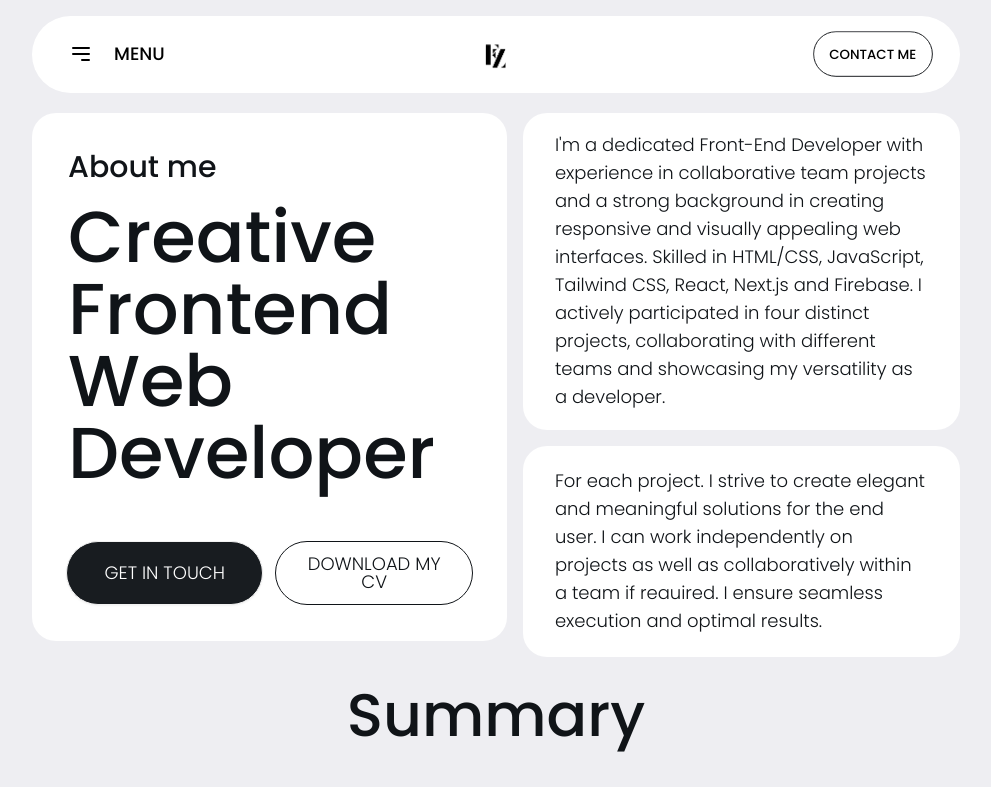
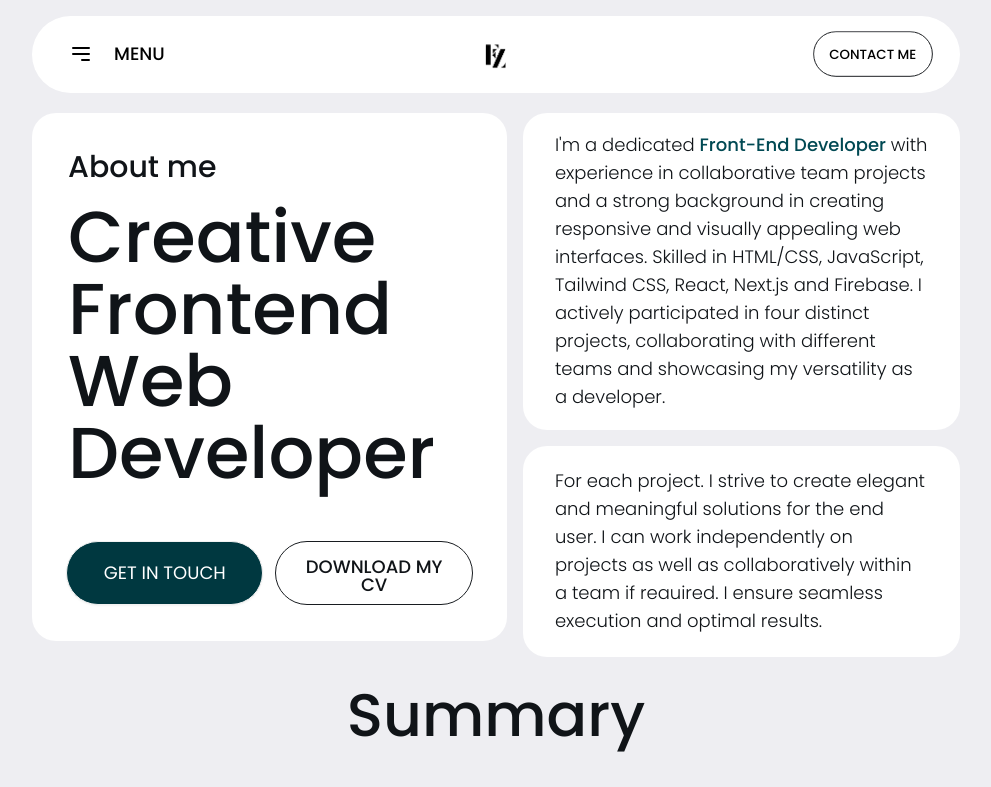
Before and after one commit to farouk26/new-portfolio, a Next.js app: page /about in a window 1280 px wide. Shown: the top 787 px of the page, without its empty margins (144-1135 px from the left). Built offline with nearby package versions, Linux system fonts and the light colour scheme; grey boxes are pictures that could not be loaded.

Commit message:
style(buttons): add hover effects to buttons in about page and contact page
added hover effects to buttons in about page and contact page , i also made the button components
more dynamic and reusable

fix #27

```diff
--- a/src/components/Buttons/ColorfulButton.jsx
+++ b/src/components/Buttons/ColorfulButton.jsx
@@ -8,7 +8,7 @@ function ColorfulButton({
   fontSize,
 }) {
   return (
-    <div
+    <button
       className={`button bg-midnight-teal btn ${btnSize} ${widthClasses} rounded-full overflow-hidden flex items-center justify-center cursor-pointer relative`}
     >
       <span
@@ -17,11 +17,11 @@ function ColorfulButton({
         {mainText}
       </span>
       <span
-        className={`text-white-200 font-[400] ${fontSize} uppercase additional-text`}
+        className={`text-white-200 font-[400] ${fontSize} uppercase additional-text w-full`}
       >
         {secondText}
       </span>
-    </div>
+    </button>
   )
 }
 
--- a/src/components/Buttons/TransparentButton.jsx
+++ b/src/components/Buttons/TransparentButton.jsx
@@ -1,11 +1,11 @@
 import React from "react"
 
-function TransparentButton({ mainText, secondText, widthClasses }) {
+function TransparentButton({ mainText, secondText, widthClasses, btnSize }) {
   return (
     <button
-      class={`btn_transparent font-[500] btn  relative overflow-hidden cursor-pointer ${widthClasses} bg-transparent hover:bg-transparent btn-outline border-dark-200 hover:border-dark-200 text-dark-100 hover:text-dark-100 rounded-full uppercase`}
+      class={`btn_transparent font-[500] btn ${btnSize} relative overflow-hidden cursor-pointer ${widthClasses} bg-transparent hover:bg-transparent btn-outline border-dark-200 hover:border-dark-200 text-dark-100 hover:text-dark-100 rounded-full uppercase`}
     >
-      <span class="btn__top p-4">{mainText}</span>
+      <span class="btn__top py-4 w-full">{mainText}</span>
       <span class="btn__bottom absolute w-full left-0 bottom-[100%] flex justify-center items-center h-full">
         {secondText}
       </span>
--- a/src/components/Cards/EducationCard.jsx
+++ b/src/components/Cards/EducationCard.jsx
@@ -6,7 +6,7 @@ function EducationCard({ occupation, organization, major, period }) {
     <div className="xl:h-[18rem] 2xl:h-[19rem] 3xl:h-[17rem] min-h-fit w-full bg-white-200 rounded-3xl p-4">
       <div className="flex flex-col w-full h-full gap-4 xl:p-4 p-2">
         <div className="w-full min-h-fit">
-          <span className="text-3xl text-white-200 bg-dark-100 rounded-full xl:w-14 xl:h-14 w-12 h-12 flex justify-center items-center">
+          <span className="text-3xl text-white-200 bg-midnight-teal rounded-full xl:w-14 xl:h-14 w-12 h-12 flex justify-center items-center">
             <PiStudent />
           </span>
         </div>
@@ -15,7 +15,7 @@ function EducationCard({ occupation, organization, major, period }) {
             <h2 className="xl:text-3xl text-2xl font-[500] text-dark-100">
               {occupation}
             </h2>
-            <p className="xl:text-lg text-md font-[500] text-dark-100">
+            <p className="xl:text-lg text-md font-[500] text-midnight-green">
               {major}
             </p>
             <p className="xl:text-lg text-md font-[400] text-dark-100">
--- a/src/components/Cards/StatusCard.jsx
+++ b/src/components/Cards/StatusCard.jsx
@@ -4,7 +4,7 @@ function StatusCard({ title, IconComponent, IconComponent2, status }) {
   return (
     <div className="w-full min-h-fit bg-white-200 rounded-3xl p-4">
       <div className="w-full h-full flex flex-col gap-4 p-2">
-        <span className="text-3xl rounded-full w-12 h-12 bg-dark-100 text-white-200 flex justify-center items-center">
+        <span className="text-3xl rounded-full w-12 h-12 text-white-200 flex justify-center items-center bg-midnight-teal">
           {IconComponent}
         </span>
         <div className="flex flex-col gap-3 w-full">
--- a/src/pages/about/index.jsx
+++ b/src/pages/about/index.jsx
@@ -7,6 +7,8 @@ import React from "react"
 import { GoDotFill } from "react-icons/go"
 import { TbBriefcase } from "react-icons/tb"
 import { CiRainbow } from "react-icons/ci"
+import ColorfulButton from "@/components/Buttons/ColorfulButton"
+import TransparentButton from "@/components/Buttons/TransparentButton"
 
 function AboutPage() {
   return (
@@ -18,31 +20,40 @@ function AboutPage() {
             {/* First Column */}
             <div className="xl:w-[52%] h-full w-full bg-white-200 rounded-3xl flex flex-col gap-8 p-9 justify-between">
               <div className="flex flex-col gap-4 w-full min-h-fit">
-                <p className="text-dark-100 font-[500] text-3xl">About me</p>
+                <p className="font-[500] text-3xl text-dark-100">About me</p>
                 <h1 className="text-dark-100 xl:text-7xl text-6xl font-[500]">
                   Creative Frontend Web Developer
                 </h1>
               </div>
               <div className="w-full flex gap-3 xl:flex-row flex-col justify-center">
-                <button className="btn btn-lg bg-dark-200 xl:w-[49%] w-full text-white-200 font-[300] uppercase rounded-full">
-                  Get In Touch
-                </button>
-                <button className="btn btn-lg btn-ghost border-dark-100 text-dark-100 xl:w-[49%] w-full hover:text-dark-100 hover:border-dark-100 font-[300] uppercase rounded-full">
-                  Download My CV
-                </button>
+                <ColorfulButton
+                  mainText={"Get In Touch"}
+                  secondText={"Contact Me"}
+                  widthClasses={"xl:w-[49%] w-full"}
+                  btnSize={"btn-lg"}
+                />
+                <TransparentButton
+                  mainText={"Download My CV"}
+                  secondText={"See My Resume"}
+                  btnSize={"btn-lg"}
+                  widthClasses={"xl:w-[49%] w-full"}
+                />
               </div>
             </div>
             {/* Second Column */}
             <div className="h-full xl:w-[48%] w-full flex flex-col gap-4">
               <div className="h-[60%] w-full bg-white-200 rounded-3xl p-8 flex items-center">
                 <p className="text-dark-100 font-[300] xl:text-lg 3xl:text-xl">
-                  I&apos;m a dedicated Front-End Developer with experience in
-                  collaborative team projects and a strong background in
-                  creating responsive and visually appealing web interfaces.
-                  Skilled in HTML/CSS, JavaScript, Tailwind CSS, React, Next.js
-                  and Firebase. I actively participated in four distinct
-                  projects, collaborating with different teams and showcasing my
-                  versatility as a developer.
+                  I&apos;m a dedicated{" "}
+                  <span className="text-midnight-green font-[500]">
+                    Front-End Developer
+                  </span>{" "}
+                  with experience in collaborative team projects and a strong
+                  background in creating responsive and visually appealing web
+                  interfaces. Skilled in HTML/CSS, JavaScript, Tailwind CSS,
+                  React, Next.js and Firebase. I actively participated in four
+                  distinct projects, collaborating with different teams and
+                  showcasing my versatility as a developer.
                 </p>
               </div>
               <div className="h-[40%] w-full bg-white-200 rounded-3xl p-8 flex items-center">
--- a/src/pages/contact/index.jsx
+++ b/src/pages/contact/index.jsx
@@ -1,3 +1,4 @@
+import ColorfulButton from "@/components/Buttons/ColorfulButton"
 import Layout from "@/components/Layout"
 import React from "react"
 
@@ -41,9 +42,11 @@ function ContactPage() {
                     className="w-full bg-white-100 rounded-2xl p-4 placeholder-dark-200 text-dark-100 min-h-full resize-none"
                   ></textarea>
                 </div>
-                <button className="btn btn-md rounded-2xl bg-dark-200 text-white-200 uppercase hover:bg-white-200 hover:text-dark-200">
-                  Submit
-                </button>
+                <ColorfulButton
+                  btnSize={"btn-md"}
+                  mainText={"Submit"}
+                  secondText={"Send Your Message"}
+                />
               </div>
             </div>
           </div>
```
